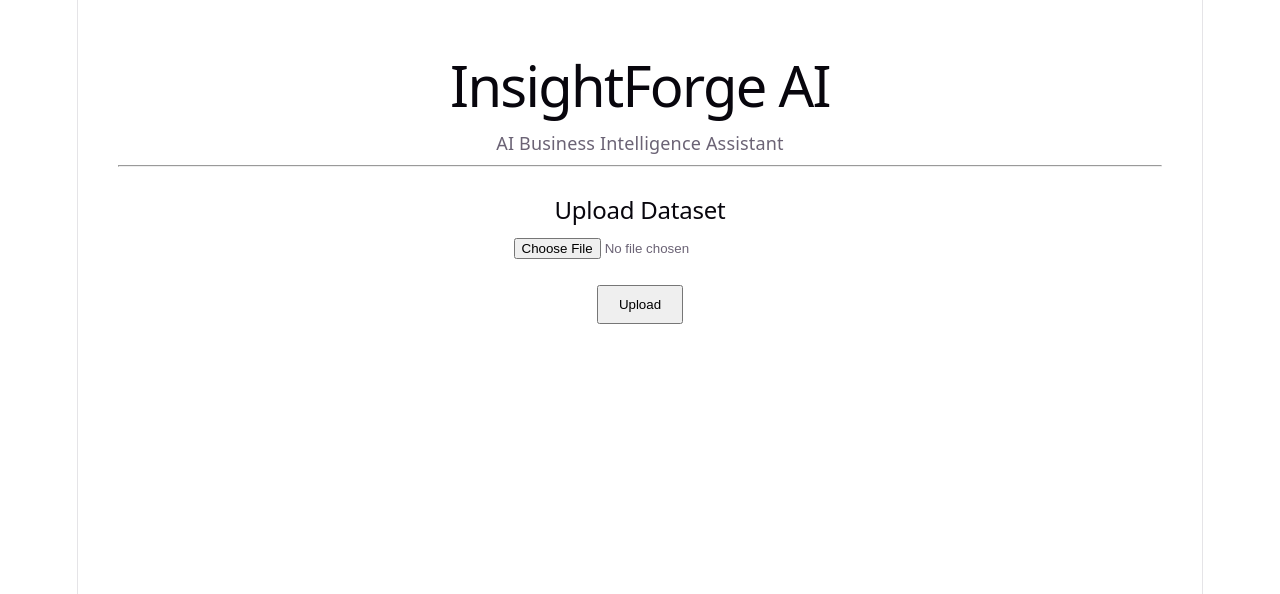
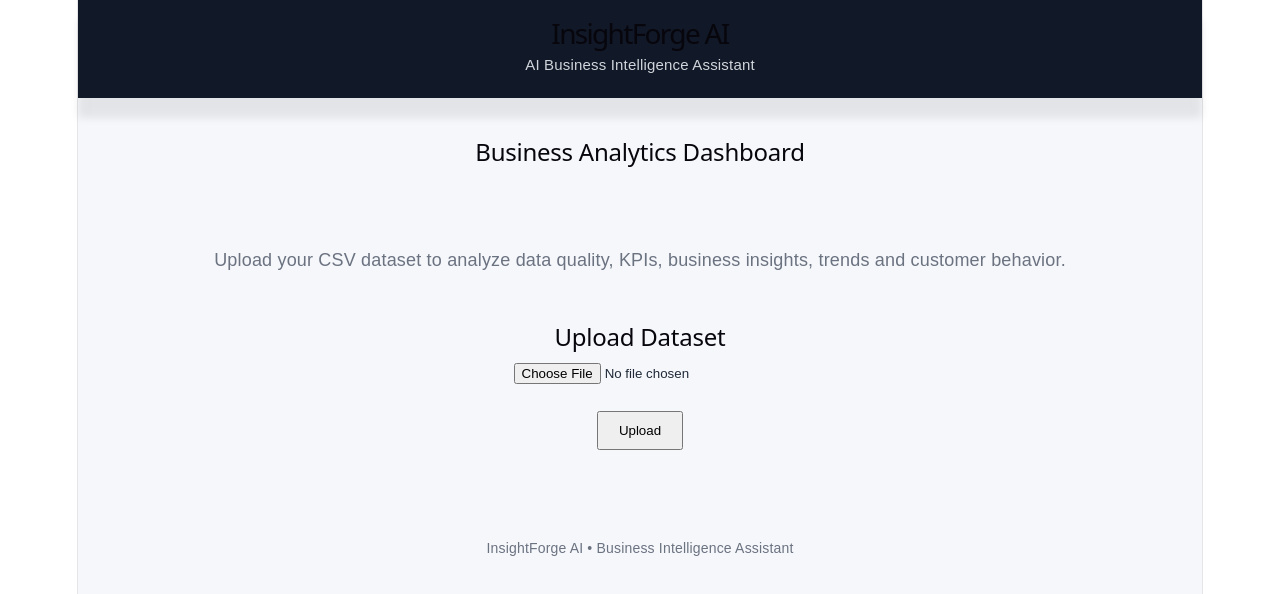
Before and after one commit to BhuvanaduraiMK/insightforge-ai, a React app in the folder frontend/: page / in a window 1280 px wide. Shown: the top 594 px of the page. Built offline with nearby package versions, Linux system fonts and the light colour scheme; the HTML template or start-up script is replaced by a standard one.

Commit message:
Updated.

```diff
--- a/frontend/src/pages/Home.jsx
+++ b/frontend/src/pages/Home.jsx
@@ -1,18 +1,92 @@
 import UploadSection from "../components/UploadSection";
 
 function Home() {
-    return (
-        <div style={{ padding: "40px"}}>
-            <h1>InsightForge AI</h1>
+    return(
+        <div
+            style = {{
+                minHeight: "100vh",
+                background: "#f5f7fb",
+                color: "#1f2937",
+                fontFamily: "Arial, Helvetica, sans-serif",
+            }}
+        >
+            <header
+                style={{
+                    background: "#111827",
+                    color: "white",
+                    padding: "20px 40px",
+                    boxShadow: "0 20px 8px rgba(0,0,0,0.08)",
+                }}
+            >
+                <div
+                    style={{
+                        maxwidth: "1200px",
+                        margin: "0 auto",
+                    }}
+                >
+                    <h1
+                        style={{
+                            margin: 0,
+                            fontSize: "28px",
+                        }}
+                    >
+                        InsightForge AI
+                    </h1>
+                    <p
+                        style={{
+                            margin: "6px 0 0",
+                            color: "#d1d5db",
+                            fontSize:"15px",
+                        }}
+                    >
+                        AI Business Intelligence Assistant
+                    </p>
 
-            <p>
-                AI Business Intelligence Assistant
-            </p>
+                </div>
+            </header>
 
-            <hr />
+            <main
+                style={{
+                    maxwidth: "1200px",
+                    margin: "0 auto",
+                    padding: "40px 20px",
+                }}
+            >
+                <section
+                    style = {{
+                        marginBottom: "30px",
+                    }}
+                >
+                    <h2
+                        style={{
+                            marginBottom: "80px",
+                        }}
+                    >
+                        Business Analytics Dashboard
+                    </h2>
 
-            <UploadSection/>
+                    <p
+                        style={{
+                            color: "#6b7280",
+                            margin: 0,
+                        }}
+                    >
+                        Upload your CSV dataset to analyze data quality, KPIs, business insights, trends and customer behavior.
+                    </p>
 
+                </section>
+                <UploadSection />
+            </main>
+            <footer
+                style={{
+                    textAlign: "center",
+                    padding: "25px",
+                    color: "#6b7280",
+                    fontSize: "14px",
+                }}
+            >
+                InsightForge AI • Business Intelligence Assistant
+            </footer>
         </div>
     );
 }
```
